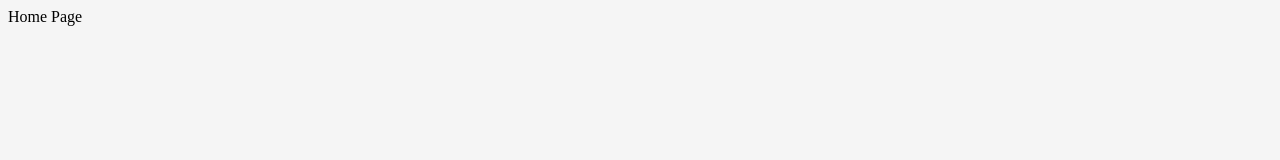
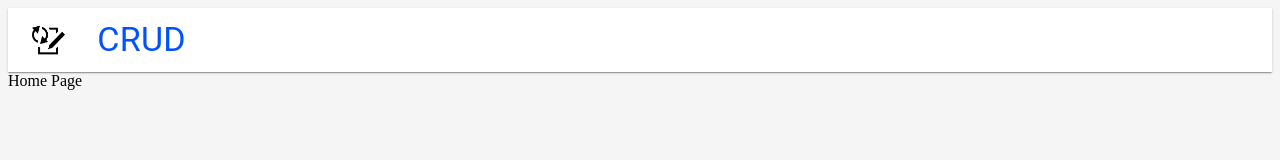
Before and after one commit to hassan-ak/crud-app, a Gatsby site: page / in a window 1280 px wide. Built offline with nearby package versions, Linux system fonts and the light colour scheme; Gatsby itself is replaced by a stand-in of ours.

Commit message:
Step03- Create Header Component
1:- insatlled
	a:- materail ui Plugin the app using
		i:- "yarn add gatsby-plugin-material-ui @material-ui/core @material-ui/icons @material-ui/styles mdi-material-ui --save"
	ii: gatsby image plugin to handle images
		i:- "yarn add gatsby-plugin-image gatsby-plugin-sharp gatsby-source-filesystem gatsby-transformer-sharp"
2:- created
	i:- src/components/addOns/Header.tsx for defining header component
	ii:- src/asserts/logo.png
3:- updated
	i:- src.pages/index.tsx to add header in the app
	ii:- update gatsby-config.js
	iii:- .gitignore

```diff
--- a/gatsby-config.js
+++ b/gatsby-config.js
@@ -1,3 +1,9 @@
 module.exports = {
-  plugins: [`gatsby-plugin-react-helmet`],
+  plugins: [
+    `gatsby-plugin-react-helmet`,
+    `gatsby-plugin-material-ui`,
+    `gatsby-plugin-image`,
+    `gatsby-plugin-sharp`,
+    `gatsby-transformer-sharp`,
+  ],
 };
--- /dev/null
+++ b/src/components/addOns/Header.tsx
@@ -0,0 +1,58 @@
+import React from "react";
+import { navigate } from "gatsby";
+import AppBar from "@material-ui/core/AppBar";
+import Toolbar from "@material-ui/core/Toolbar";
+import { StaticImage } from "gatsby-plugin-image";
+import { makeStyles } from "@material-ui/core/styles";
+import { IconButton, Typography } from "@material-ui/core";
+
+const useStyles = makeStyles((theme) => ({
+  root: {
+    flexGrow: 1,
+  },
+  headerBackground: {
+    backgroundColor: "white",
+  },
+  appLogo: {
+    maxWidth: "25pt",
+  },
+  headerTitle: {
+    color: "rgb(0, 81, 255)",
+    marginLeft: "20px",
+  },
+}));
+
+const Header = () => {
+  const classes = useStyles();
+  return (
+    <div className={classes.root}>
+      <AppBar
+        position='static'
+        elevation={1}
+        className={classes.headerBackground}
+      >
+        <Toolbar>
+          <IconButton
+            edge='start'
+            aria-label='Blogistan'
+            onClick={() => {
+              navigate("/");
+            }}
+          >
+            <StaticImage
+              className={classes.appLogo}
+              src='../../asserts/logo.png'
+              alt='logo'
+              placeholder='none'
+            />
+          </IconButton>
+          <Typography variant='h4' className={classes.headerTitle}>
+            CRUD
+          </Typography>
+        </Toolbar>
+      </AppBar>
+    </div>
+  );
+};
+
+export default Header;
--- a/src/pages/index.tsx
+++ b/src/pages/index.tsx
@@ -1,5 +1,6 @@
 import React from "react";
 import { Helmet } from "react-helmet";
+import Header from "../components/addOns/Header";
 
 export default function Home() {
   return (
@@ -7,6 +8,7 @@ export default function Home() {
       <Helmet>
         <title>CRUD | Home</title>
       </Helmet>
+      <Header />
       <div>Home Page</div>
     </div>
   );
```
Also changed, not shown: package.json (+9 -0 lines), src/asserts/logo.png (added), 2 other files.
